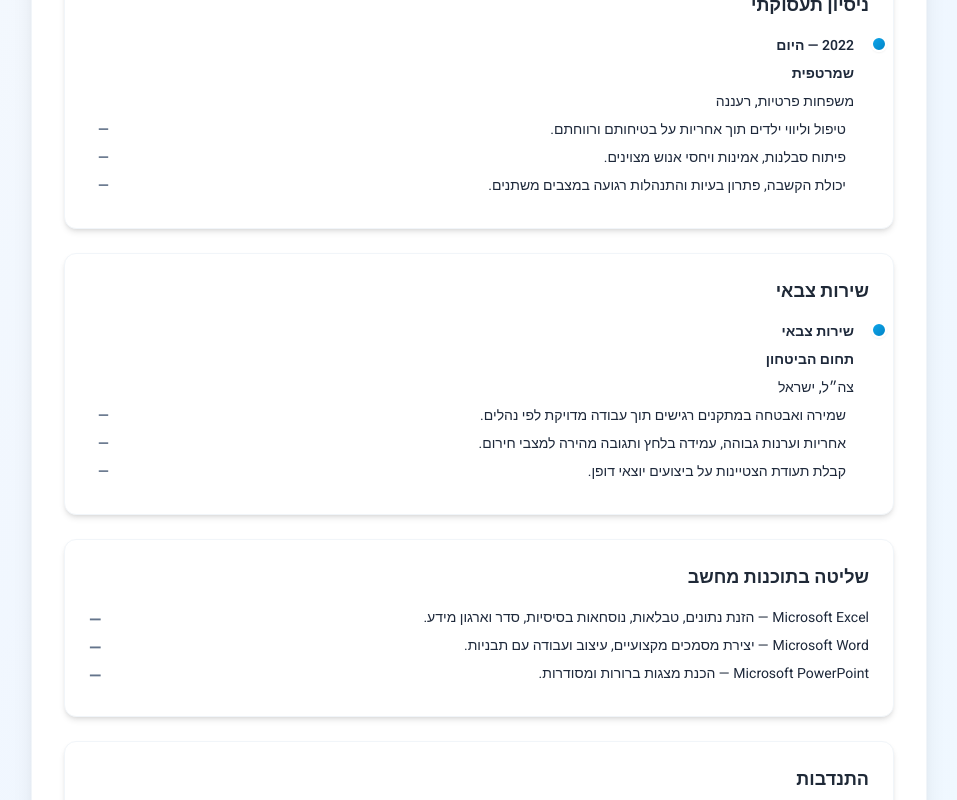
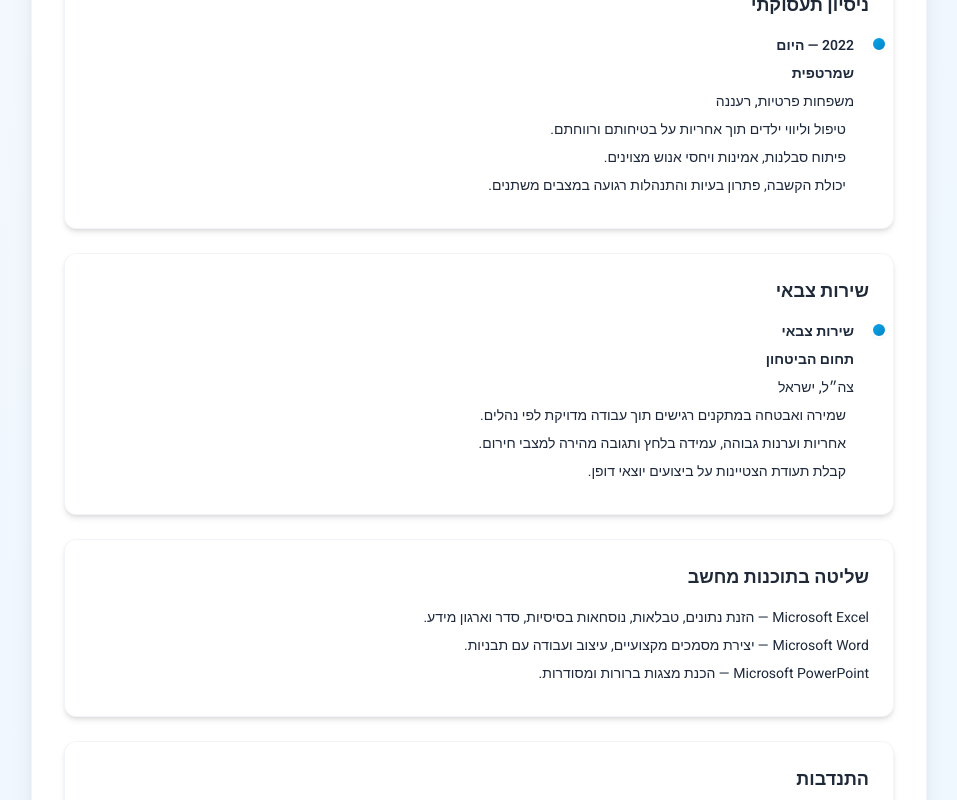
Before and after one commit to Sy2force/cv-lea, a React (Vite) app: page / in a window 1280 px wide. Shown: the part 1200-2000 px from the top of the page, without its empty margins (161-1118 px from the left). Built offline with nearby package versions, Linux system fonts and the light colour scheme.

Commit message:
Remove dashes from list items

```diff
--- a/src/index.css
+++ b/src/index.css
@@ -27,15 +27,13 @@ ul {
 
 ul li {
   position: relative;
-  padding-left: 1rem !important;
+  padding-left: 0.5rem !important;
 }
 
 ul li::before {
-  content: "—";
+  content: "";
   position: absolute;
   left: 0;
-  color: #64748b;
-  font-weight: bold;
 }
 
 /* Optimize text layout */
```
